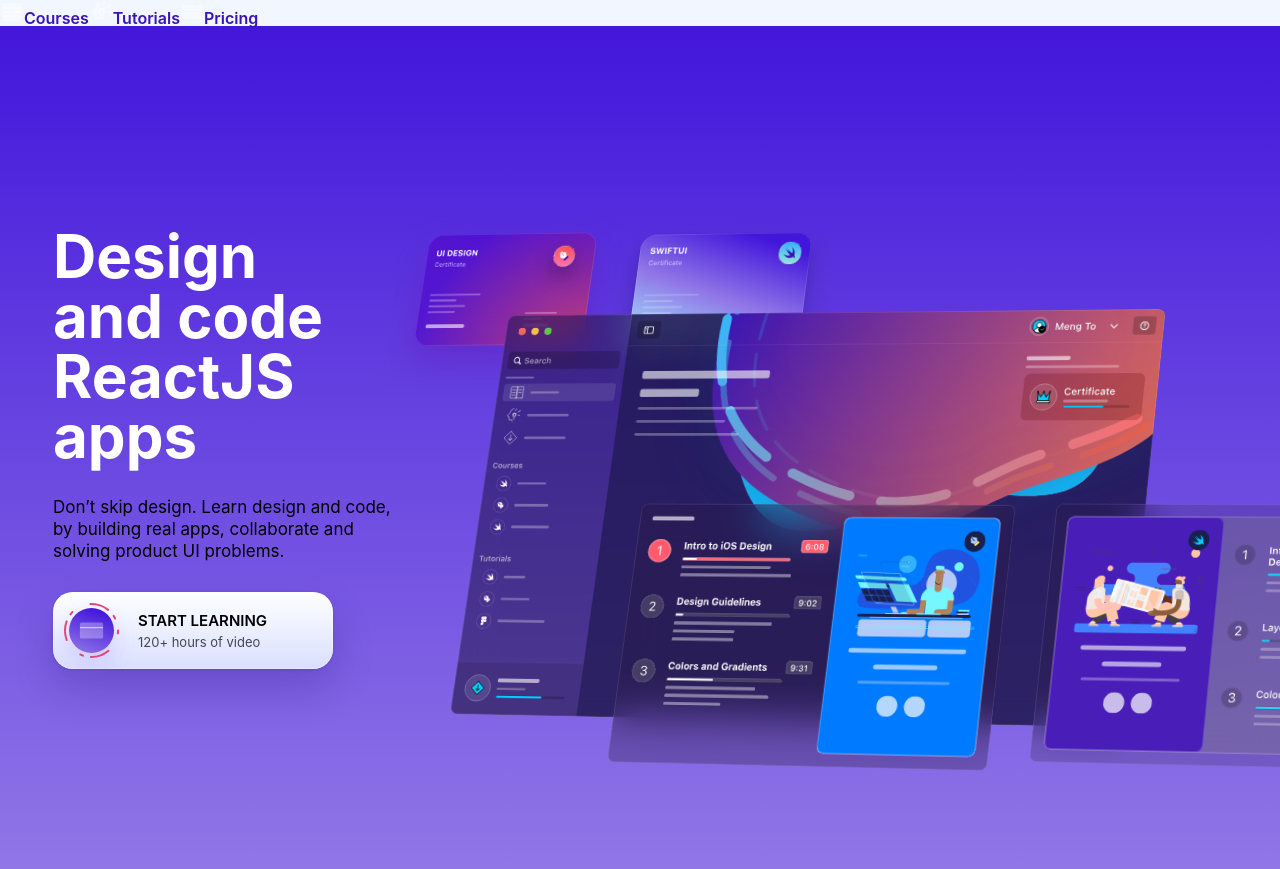
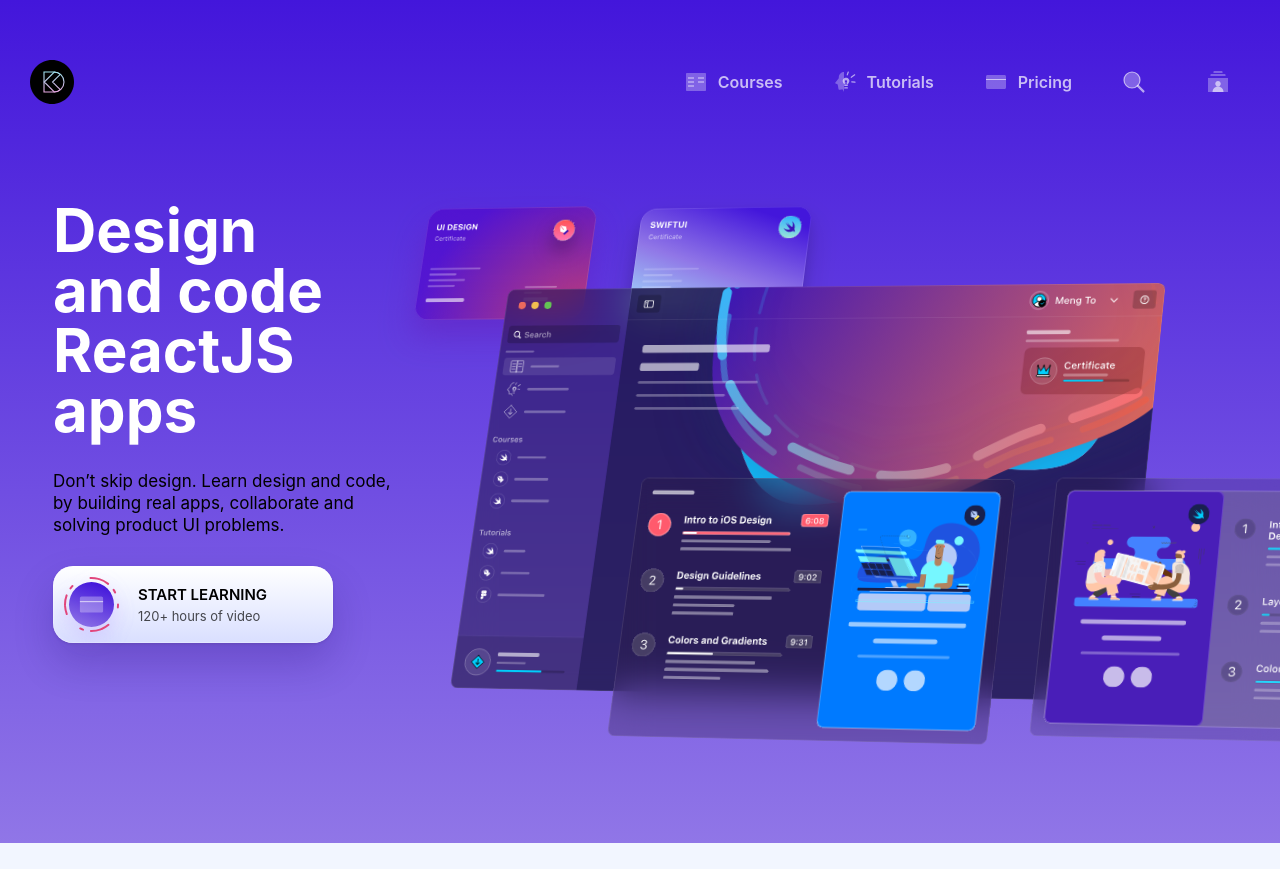
Before and after one commit to jesuskata/designcode-reactjs-hooks-webapp, a Gatsby site: page / in a window 1280 px wide. After the commit the page ends 843 px from the top, so only its background shows below. Built offline with nearby package versions, Linux system fonts and the light colour scheme; Gatsby itself is replaced by a stand-in of ours.

Commit message:
feat(styles): 🎸 add grid to the menu and repeat with data

```diff
--- a/src/components/sections/Header/index.jsx
+++ b/src/components/sections/Header/index.jsx
@@ -2,20 +2,24 @@
 import React from 'react';
 import { Link } from 'gatsby';
 
+// Styled Components
+import { Wrapper, MenuWrapper, MenuItem } from './styles';
+
 // Data
-const menuData = [
-  { title: 'Courses', icon: '/images/icons/courses.svg', link: '/courses' },
-  { title: 'Tutorials', icon: '/images/icons/tutorials.svg', link: '/tutorials' },
-  { title: 'Pricing', icon: '/images/icons/pricing.svg', link: '/pricing' },
-];
+import { menuData } from '../../../data/menuData';
 
 export const Header = () => (
-  <>
+  <Wrapper>
+    <img src="/images/logos/logo.svg" alt="logo" />
+    <MenuWrapper>
       {menuData.map((item, index) => (
         <Link to={item.link} key={item.title}>
+          <MenuItem>
             <img src={item.icon} alt={item.title} />
             {item.title}
+          </MenuItem>
         </Link>
       ))}
-  </>
+    </MenuWrapper>
+  </Wrapper>
 );
--- /dev/null
+++ b/src/components/sections/Header/styles/index.jsx
@@ -0,0 +1,35 @@
+// Dependencies
+import styled from 'styled-components';
+
+export const Wrapper = styled.div`
+  position: absolute;
+  top: 60px;
+  display: grid;
+  grid-template-columns: 44px auto;
+  width: 100%;
+  justify-content: space-between;
+  padding: 0 30px;
+  align-items: center;
+`;
+
+export const MenuWrapper = styled.div`
+  display: grid;
+  gap: 30px;
+  grid-template-columns: repeat(5, auto);
+`;
+
+export const MenuItem = styled.div`
+  color: rgba(255, 255, 255, 0.7);
+  display: grid;
+  grid-template-columns: 24px auto;
+  gap: 10px;
+  align-items: center;
+  padding: 10px;
+  border-radius: 10px;
+  transition: 0.5s ease-out;
+
+  :hover {
+    background: rgba(255, 255, 255, 0.1);
+    box-shadow: 0px 10px 20px rgba(0, 0, 0, 0.1), inset 0px 0px 0px 0.5px rgba(255, 255, 255, 0.2);
+  }
+`;
--- /dev/null
+++ b/src/data/menuData.js
@@ -0,0 +1,9 @@
+// Data
+
+export const menuData = [
+  { title: 'Courses', icon: '/images/icons/courses.svg', link: '/courses' },
+  { title: 'Tutorials', icon: '/images/icons/tutorials.svg', link: '/tutorials' },
+  { title: 'Pricing', icon: '/images/icons/pricing.svg', link: '/pricing' },
+  { title: '', icon: '/images/icons/search.svg', link: '/search' },
+  { title: '', icon: '/images/icons/account.svg', link: '/account' },
+];
```
Lines whose indentation alone changed are shown as unchanged.
